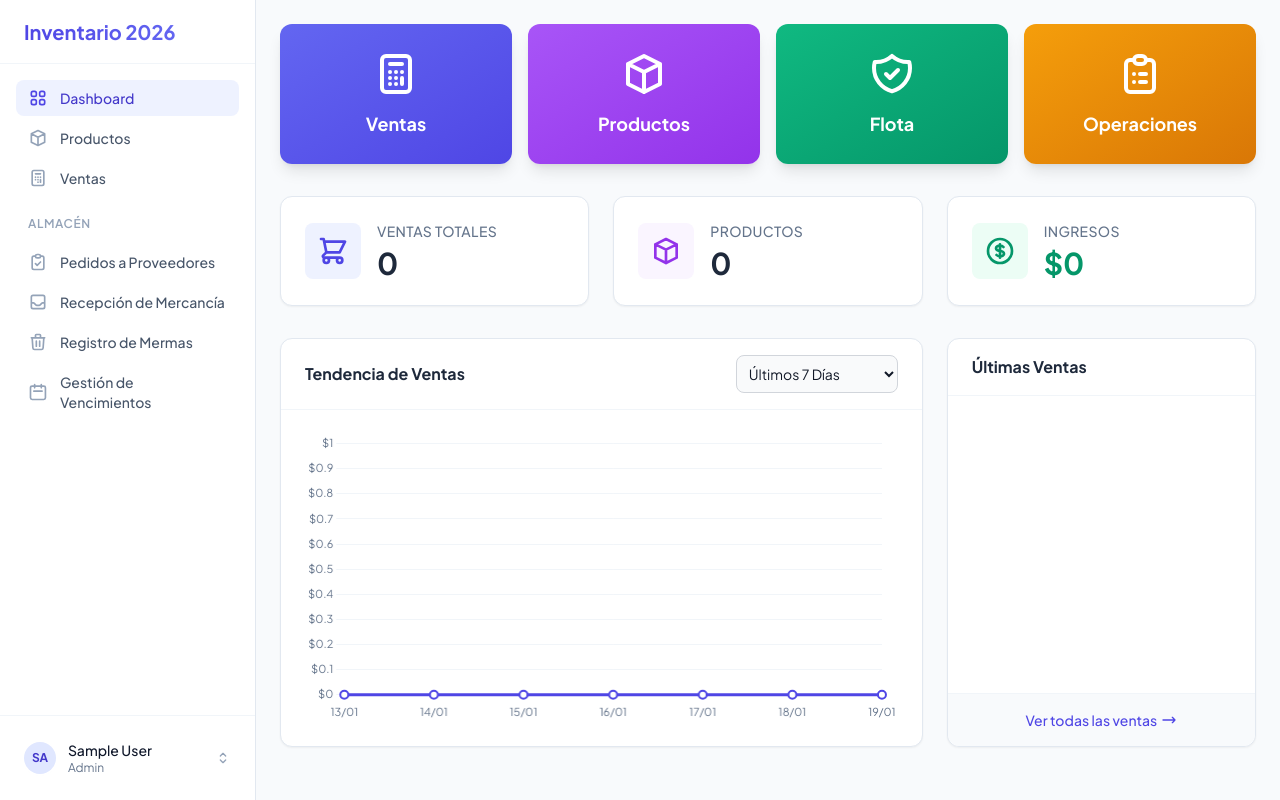
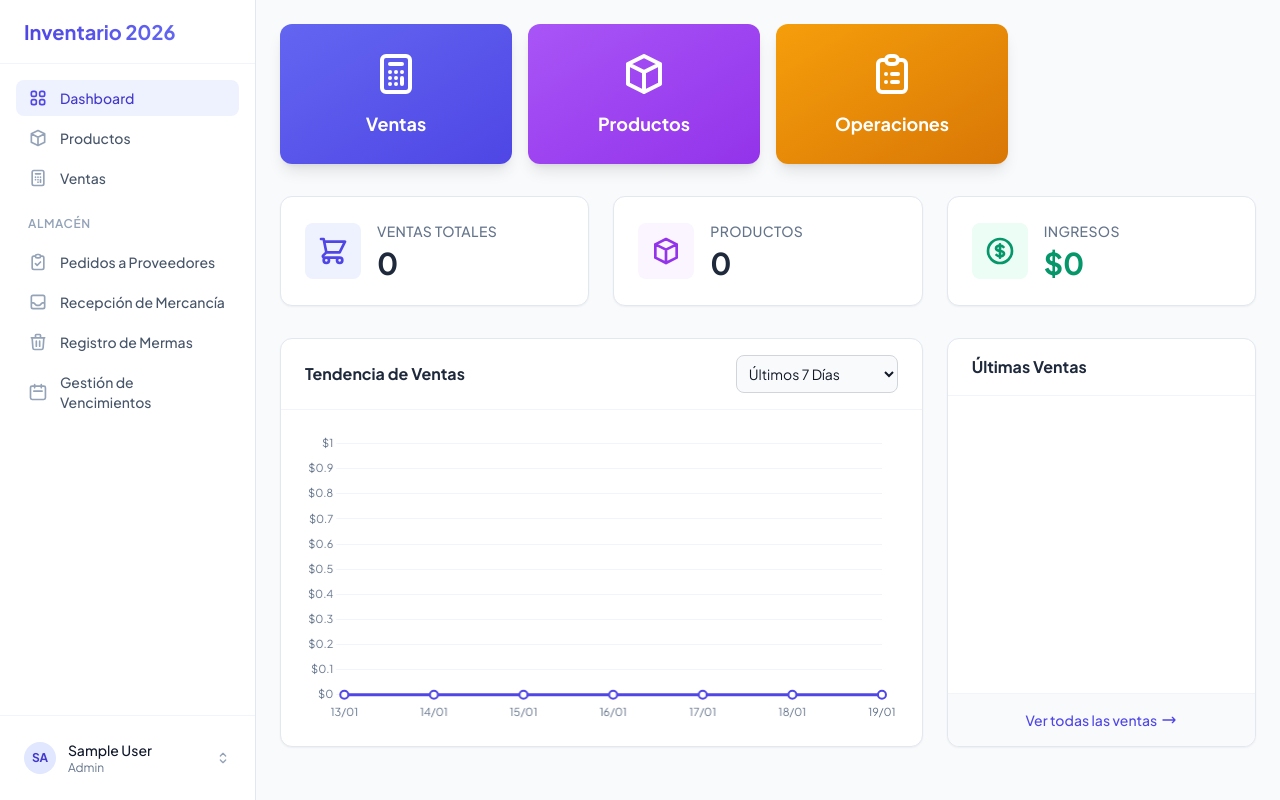
Before and after one commit to aburriyo/SIPUD, a Flask app: page / in a window 1280 px wide. Run offline with Flask 3, Linux system fonts and the light colour scheme; the visitor is signed in with stand-in values (Sample User, id 1); data that the repository does not hold is empty; some libraries are stand-ins or nearby versions.

Commit message:
Fix: Remove fleet button from main dashboard
- Removed fleet_view reference that was causing BuildError
- Dashboard now shows only 3 quick access buttons:
  - Ventas (Sales)
  - Productos (Products)
  - Operaciones (Warehouse Operations)
- Fixed werkzeug.routing.exceptions.BuildError
- Application now starts without errors

```diff
--- a/app/templates/dashboard.html
+++ b/app/templates/dashboard.html
@@ -24,16 +24,6 @@
                 d="M20 7l-8-4-8 4m16 0l-8 4m8-4v10l-8 4m0-10L4 7m8 4v10M4 7v10l8 4"></path>
         </svg>
         <span class="text-lg font-bold">Productos</span>
-    </a>
-
-    <!-- Flota Button -->
-    <a href="{{ url_for('main.fleet_view') }}"
-        class="bg-gradient-to-br from-emerald-500 to-emerald-600 hover:from-emerald-600 hover:to-emerald-700 text-white rounded-xl shadow-lg hover:shadow-xl transition-all transform hover:scale-105 p-6 flex flex-col items-center justify-center gap-3 min-h-[140px]">
-        <svg class="w-12 h-12" fill="none" stroke="currentColor" viewBox="0 0 24 24">
-            <path stroke-linecap="round" stroke-linejoin="round" stroke-width="2"
-                d="M9 12l2 2 4-4m5.618-4.016A11.955 11.955 0 0112 2.944a11.955 11.955 0 01-8.618 3.04A12.02 12.02 0 003 9c0 5.591 3.824 10.29 9 11.622 5.176-1.332 9-6.03 9-11.622 0-1.042-.133-2.052-.382-3.016z" />
-        </svg>
-        <span class="text-lg font-bold">Flota</span>
     </a>
 
     <!-- Operaciones Button (New) -->
```
